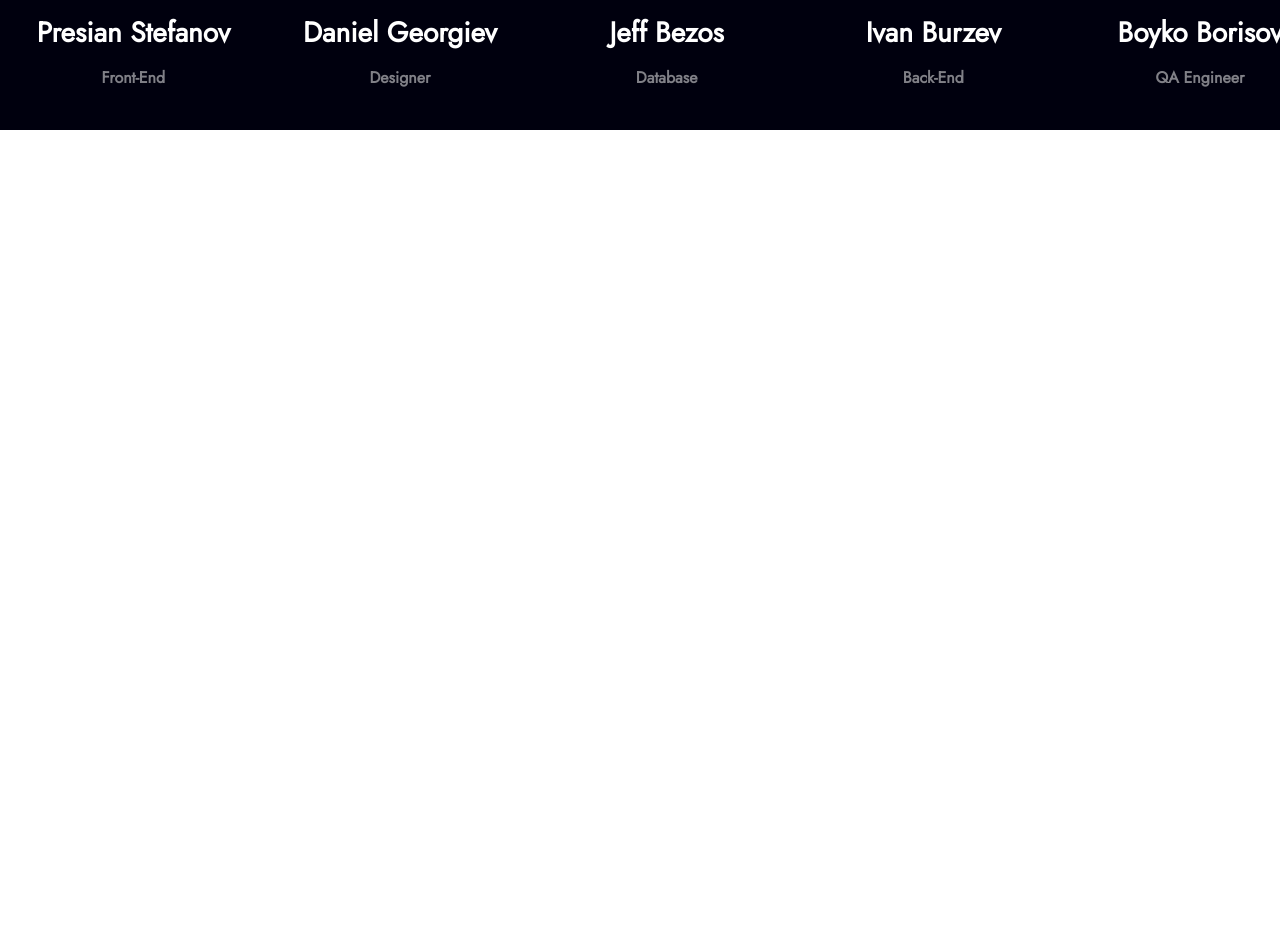
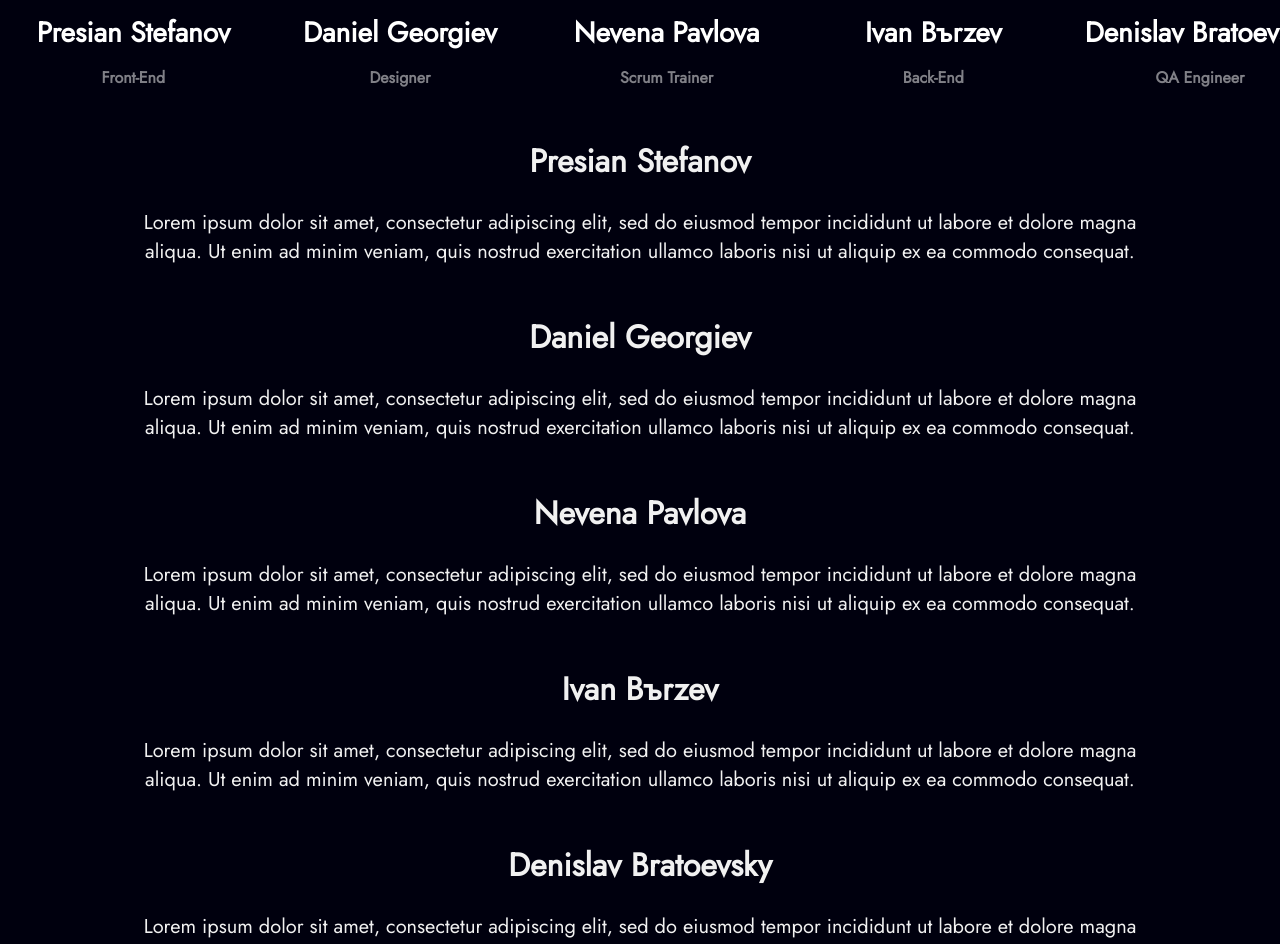
Before and after one commit to IVBarzev19/Aqua-Project, a React (Create React App) app in the folder site/: page /about in a window 1280 px wide. Shown: the part 1366-2310 px from the top of the page. Before the commit the page ends 1496 px from the top, so only its background shows below. Built offline with nearby package versions, Linux system fonts and the light colour scheme.

Commit message:
Add Team info

```diff
--- a/site/src/CSS/about.css
+++ b/site/src/CSS/about.css
@@ -190,3 +190,27 @@ input[type=submit]:hover {
     font-size: 1em;
     color: hsla(0, 0%, 100%, 0.5);
   }
+
+.team-info {
+  background-color: #00000e;
+  margin: 0;
+  padding: 0;
+}
+
+.team-info h1 {
+  margin: 0;
+  padding: 0;
+  padding-top: 1vh;
+  text-align: center;
+}
+
+.team-info p {
+  margin: 0;
+  padding: 0;
+  padding-left: 10vw;
+  padding-right: 10vw;
+  padding-top: 3vh;
+  padding-bottom: 5vh;
+  text-align: center;
+  font-size: 1.25em;
+}
--- a/site/src/components/About/Team.jsx
+++ b/site/src/components/About/Team.jsx
@@ -19,20 +19,72 @@ const Form = () => {
 
             <div>
                 <img src="https://pbs.twimg.com/profile_images/669103856106668033/UF3cgUk4_400x400.jpg" alt="Bill"/>
-                <h1>Jeff Bezos</h1>
-                <h2>Database</h2>
+                <h1>Nevena Pavlova</h1>
+                <h2>Scrum Trainer</h2>
             </div>
 
             <div>
                 <img src="https://avatars.githubusercontent.com/u/63741178?v=4" alt="Bill"/>
-                <h1>Ivan Burzev</h1>
+                <h1>Ivan Bъrzev</h1>
                 <h2>Back-End</h2>
             </div>
 
             <div>
                 <img src="https://pbs.twimg.com/profile_images/1303592136269590528/hPWdTMgc.jpg" alt="Bill"/>
-                <h1>Boyko Borisov</h1>
+                <h1>Denislav Bratoevsky</h1>
                 <h2>QA Engineer</h2>
+            </div>
+        </div>
+
+        <div className="team-info">
+            <div>
+                <h1>Presian Stefanov</h1>
+                <p>
+                    Lorem ipsum dolor sit amet, consectetur adipiscing elit,
+                    sed do eiusmod tempor incididunt ut labore et dolore magna aliqua.
+                    Ut enim ad minim veniam, quis nostrud exercitation ullamco laboris
+                    nisi ut aliquip ex ea commodo consequat.
+                </p>
+            </div>
+
+            <div>
+                <h1>Daniel Georgiev</h1>
+                <p>
+                    Lorem ipsum dolor sit amet, consectetur adipiscing elit,
+                    sed do eiusmod tempor incididunt ut labore et dolore magna aliqua.
+                    Ut enim ad minim veniam, quis nostrud exercitation ullamco laboris
+                    nisi ut aliquip ex ea commodo consequat.
+                </p>
+            </div>
+
+            <div>
+                <h1>Nevena Pavlova</h1>
+                <p>
+                    Lorem ipsum dolor sit amet, consectetur adipiscing elit,
+                    sed do eiusmod tempor incididunt ut labore et dolore magna aliqua.
+                    Ut enim ad minim veniam, quis nostrud exercitation ullamco laboris
+                    nisi ut aliquip ex ea commodo consequat.
+                </p>
+            </div>
+
+            <div>
+                <h1>Ivan Bъrzev</h1>
+                <p>
+                    Lorem ipsum dolor sit amet, consectetur adipiscing elit,
+                    sed do eiusmod tempor incididunt ut labore et dolore magna aliqua.
+                    Ut enim ad minim veniam, quis nostrud exercitation ullamco laboris
+                    nisi ut aliquip ex ea commodo consequat.
+                </p>
+            </div>
+
+            <div>
+                <h1>Denislav Bratoevsky</h1>
+                <p>
+                    Lorem ipsum dolor sit amet, consectetur adipiscing elit,
+                    sed do eiusmod tempor incididunt ut labore et dolore magna aliqua.
+                    Ut enim ad minim veniam, quis nostrud exercitation ullamco laboris
+                    nisi ut aliquip ex ea commodo consequat.
+                </p>
             </div>
         </div>
     </div>
```
